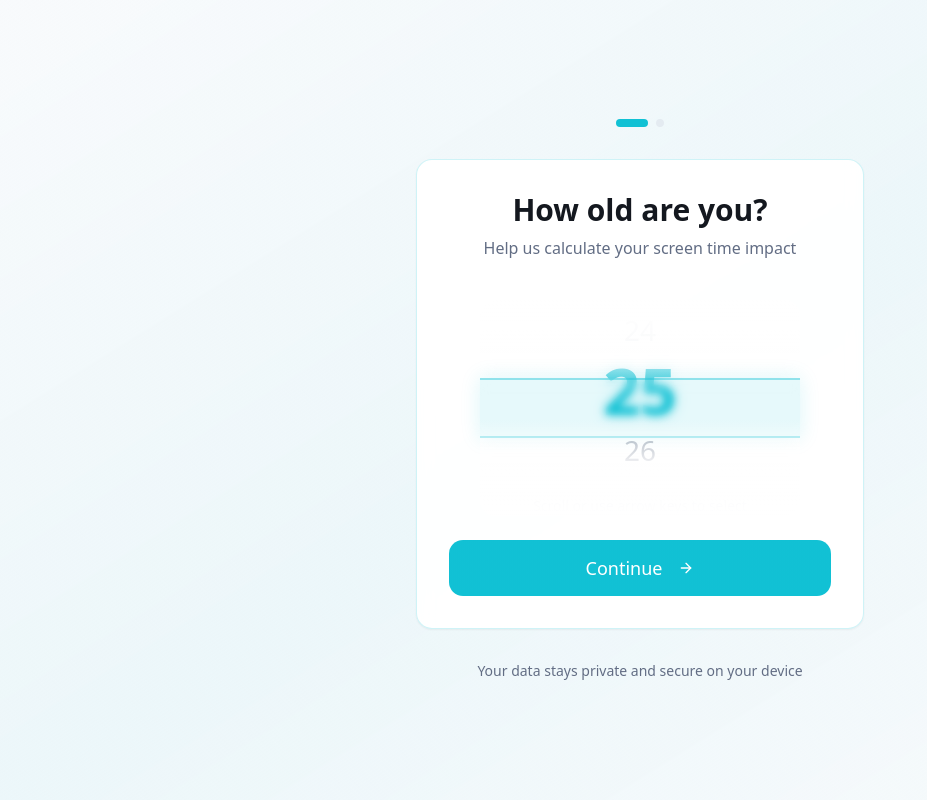
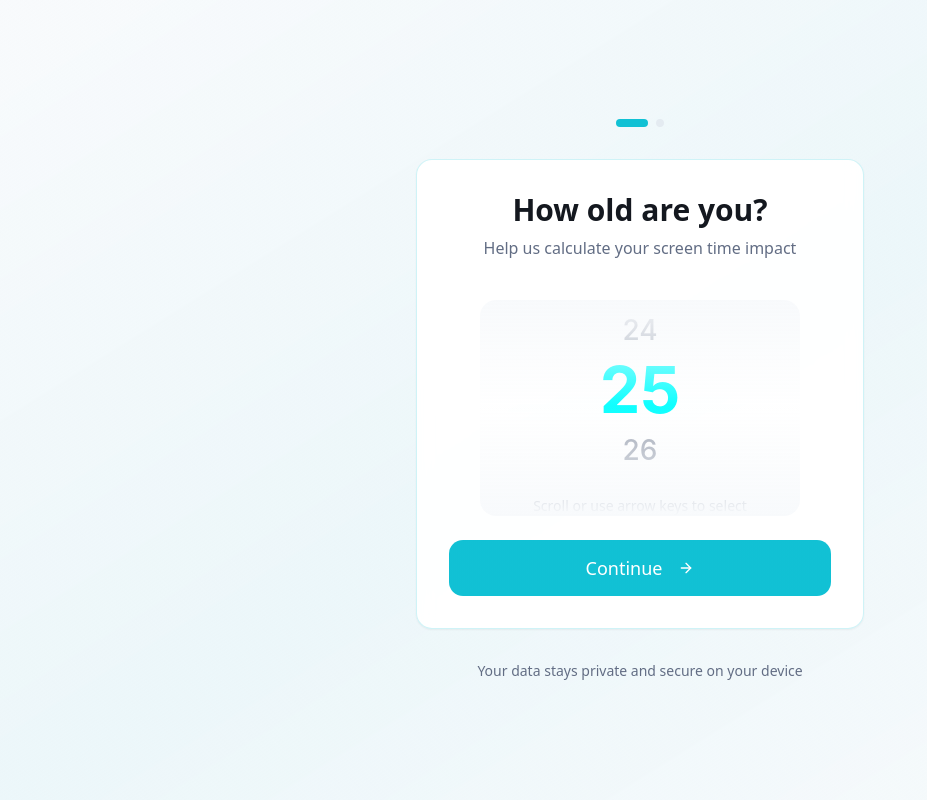
Before and after one commit to MrFarkas1/step-to-screen, a React (Vite) app: page / in a window 1280 px wide. Shown: the whole page, without its empty margins (0-927 px from the left). Built offline with nearby package versions, Linux system fonts and the light colour scheme; the HTML template or start-up script is replaced by a standard one.

Commit message:
Refactor: Update Age Picker design

```diff
--- a/src/components/AgePicker.tsx
+++ b/src/components/AgePicker.tsx
@@ -88,21 +88,8 @@ export function AgePicker({ value, onChange, min = 1, max = 85 }: AgePickerProps
 
   return (
     <div className="relative w-full max-w-xs mx-auto">
-      {/* Top fade overlay with stronger gradient */}
-      <div className="absolute top-0 left-0 right-0 h-24 bg-gradient-to-b from-card via-card/95 to-transparent z-10 pointer-events-none rounded-t-lg" />
-
-      {/* Selection indicator with glow effect - perfectly centered */}
-      <div
-        className="absolute left-0 right-0 z-10 pointer-events-none"
-        style={{
-          top: '50%',
-          transform: 'translateY(-50%) translateZ(0)',
-          height: `${ITEM_HEIGHT}px`,
-        }}
-      >
-        <div className="absolute inset-0 border-y-2 border-primary/40 bg-primary/10 backdrop-blur-sm" />
-        <div className="absolute inset-0 shadow-[0_0_20px_hsl(var(--primary)/0.15)]" style={{ transform: 'translateZ(0)' }} />
-      </div>
+      {/* Top fade overlay for depth */}
+      <div className="absolute top-0 left-0 right-0 h-28 bg-gradient-to-b from-background via-background/98 to-transparent z-10 pointer-events-none rounded-t-lg" />
 
       {/* Scrollable container */}
       <div
@@ -155,12 +142,13 @@ export function AgePicker({ value, onChange, min = 1, max = 85 }: AgePickerProps
                 style={{
                   fontSize: isSelected && !isScrolling ? "3.5rem" : "2rem",
                   fontWeight: isSelected && !isScrolling ? "700" : "500",
-                  color: isSelected && !isScrolling ? "hsl(var(--primary))" : "hsl(var(--muted-foreground))",
+                  color: isSelected && !isScrolling ? "#00ffff" : "hsl(var(--muted-foreground))",
                   lineHeight: 1,
                   display: 'flex',
                   alignItems: 'center',
                   justifyContent: 'center',
-                  textShadow: isSelected && !isScrolling ? '0 0 12px hsl(var(--primary)/0.3)' : 'none',
+                  fontFamily: '-apple-system, BlinkMacSystemFont, "Segoe UI", Roboto, sans-serif',
+                  transition: 'all 0.3s ease-out',
                 }}
               >
                 {age}
@@ -170,8 +158,8 @@ export function AgePicker({ value, onChange, min = 1, max = 85 }: AgePickerProps
         })}
       </div>
 
-      {/* Bottom fade overlay with stronger gradient */}
-      <div className="absolute bottom-0 left-0 right-0 h-24 bg-gradient-to-t from-card via-card/95 to-transparent z-10 pointer-events-none rounded-b-lg" />
+      {/* Bottom fade overlay for depth */}
+      <div className="absolute bottom-0 left-0 right-0 h-28 bg-gradient-to-t from-background via-background/98 to-transparent z-10 pointer-events-none rounded-b-lg" />
 
       {/* Instructions */}
       <p className="text-center text-sm text-muted-foreground mt-4">
```
